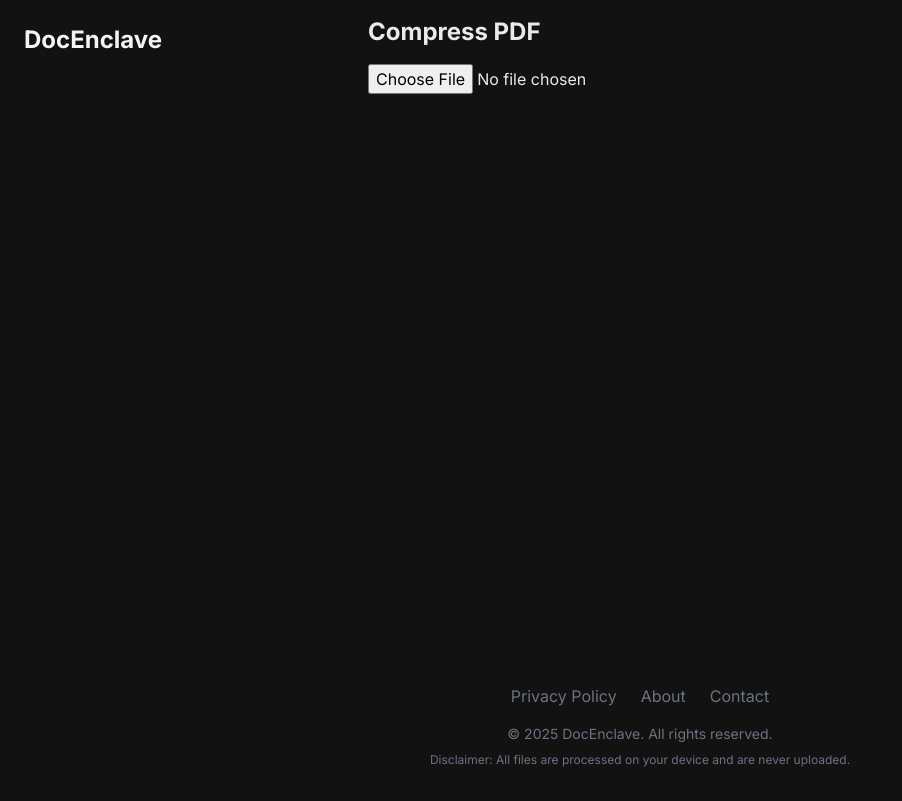
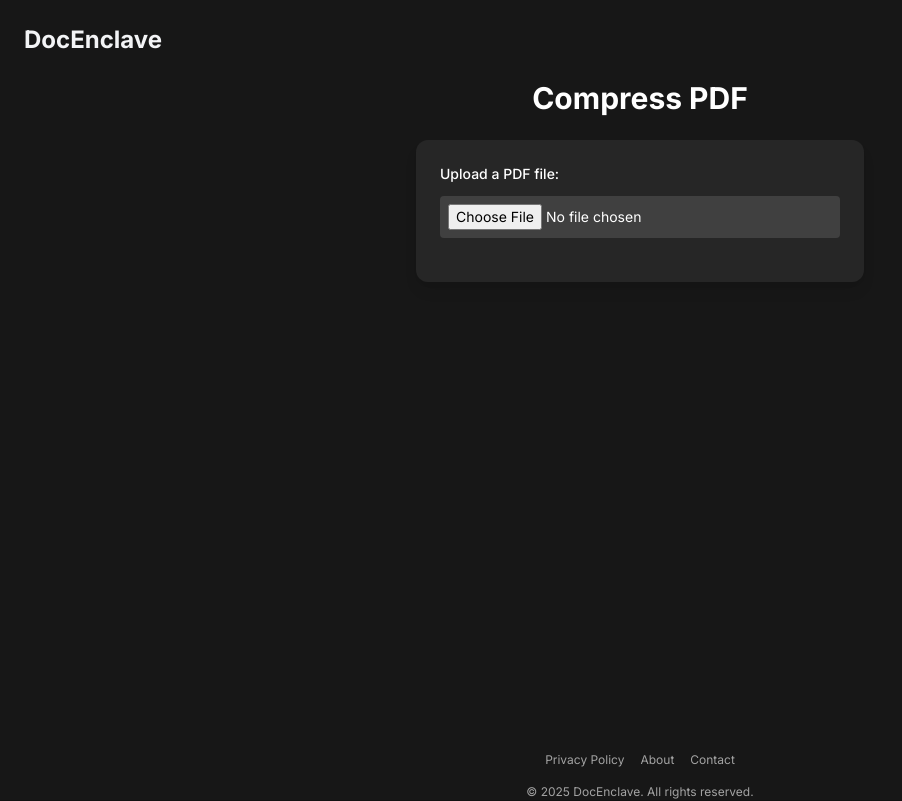
Before and after one commit to Swarnadeep17/docenclave, a Next.js app: page /compress-pdf in a window 1280 px wide. Shown: the top 801 px of the page, without its empty margins (0-902 px from the left). Built offline with nearby package versions, Linux system fonts and the light colour scheme.

Commit message:
Update CompressTool.js

```diff
--- a/src/app/compress-pdf/CompressTool.js
+++ b/src/app/compress-pdf/CompressTool.js
@@ -1,18 +1,16 @@
 "use client";
 
-import React, { useEffect, useState, useRef } from "react";
-import { PDFDocument } from "pdf-lib";
+import React, { useState, useEffect } from "react";
+import { PDFDocument, rgb } from "pdf-lib";
 import { saveAs } from "file-saver";
 
 export default function CompressTool() {
   const [pdfFile, setPdfFile] = useState(null);
+  const [pdfjsLib, setPdfjsLib] = useState(null);
+  const [quality, setQuality] = useState(60);
   const [compressedPdfUrl, setCompressedPdfUrl] = useState(null);
-  const [quality, setQuality] = useState(60);
   const [isPreviewing, setIsPreviewing] = useState(false);
-  const [pdfjsLib, setPdfjsLib] = useState(null);
-  const canvasRef = useRef(null);
 
-  // ✅ Load pdfjs-dist ONLY in browser
   useEffect(() => {
     const loadPdfjs = async () => {
       if (typeof window !== "undefined") {
@@ -25,7 +23,7 @@
     loadPdfjs();
   }, []);
 
-  const handleUpload = async (e) => {
+  const handleUpload = (e) => {
     const file = e.target.files[0];
     if (file && file.type === "application/pdf") {
       setPdfFile(file);
@@ -35,11 +33,19 @@
   };
 
   const compressPDF = async () => {
+    console.log("PDF File:", pdfFile);
+    console.log("pdfjsLib:", pdfjsLib);
+
     if (!pdfFile || !pdfjsLib) return;
 
-    const arrayBuffer = await pdfFile.arrayBuffer();
-    const pdf = await pdfjsLib.getDocument({ data: arrayBuffer }).promise;
-    const pdfDoc = await PDFDocument.create();
+    const fileReader = new FileReader();
+    fileReader.onload = async function () {
+      const typedarray = new Uint8Array(this.result);
+
+      const loadingTask = pdfjsLib.getDocument({ data: typedarray });
+      const pdf = await loadingTask.promise;
+
+      const compressedPdfDoc = await PDFDocument.create();
 
       for (let i = 0; i < pdf.numPages; i++) {
         const page = await pdf.getPage(i);
@@ -50,41 +56,47 @@
         canvas.width = viewport.width;
         canvas.height = viewport.height;
 
-      await page.render({ canvasContext: context, viewport }).promise;
+        const renderTask = page.render({ canvasContext: context, viewport });
+        await renderTask.promise;
 
         const imgData = canvas.toDataURL("image/jpeg", quality / 100);
-      const embeddedImg = await pdfDoc.embedJpg(imgData);
-      const newPage = pdfDoc.addPage([viewport.width, viewport.height]);
+        const imgBytes = await fetch(imgData).then((res) => res.arrayBuffer());
 
-      newPage.drawImage(embeddedImg, {
+        const img = await compressedPdfDoc.embedJpg(imgBytes);
+        const pageRef = compressedPdfDoc.addPage([img.width, img.height]);
+        pageRef.drawImage(img, {
           x: 0,
           y: 0,
-        width: viewport.width,
-        height: viewport.height,
+          width: img.width,
+          height: img.height,
         });
       }
 
-    const compressedBytes = await pdfDoc.save();
-    const blob = new Blob([compressedBytes], { type: "application/pdf" });
+      const pdfBytes = await compressedPdfDoc.save();
+      const blob = new Blob([pdfBytes], { type: "application/pdf" });
       const url = URL.createObjectURL(blob);
       setCompressedPdfUrl(url);
-    setIsPreviewing(false);
+    };
+
+    fileReader.readAsArrayBuffer(pdfFile);
   };
 
   return (
-    <div className="p-4 max-w-xl mx-auto">
-      <h1 className="text-2xl font-bold mb-4">Compress PDF</h1>
+    <div className="bg-neutral-900 text-white min-h-screen flex flex-col items-center justify-start px-4 pt-20">
+      <h1 className="text-3xl font-bold mb-6 text-center">Compress PDF</h1>
 
+      <div className="bg-neutral-800 p-6 rounded-xl w-full max-w-md shadow-lg">
+        <label className="block mb-3 text-sm font-medium">Upload a PDF file:</label>
         <input
           type="file"
           accept="application/pdf"
           onChange={handleUpload}
-        className="mb-4"
+          className="w-full bg-neutral-700 text-sm p-2 rounded mb-5"
         />
 
         {isPreviewing && (
-        <div>
-          <label className="block font-medium mb-2">
+          <>
+            <label className="block mb-2 text-sm font-medium">
               Compression Quality: {quality}%
             </label>
             <input
@@ -98,24 +110,32 @@
             />
             <button
               onClick={compressPDF}
-            className="bg-blue-600 text-white px-4 py-2 rounded"
+              className="w-full bg-blue-600 hover:bg-blue-700 py-2 rounded font-semibold"
             >
               Compress Now
             </button>
-        </div>
+          </>
         )}
 
         {compressedPdfUrl && (
-        <div className="mt-6">
           <a
             href={compressedPdfUrl}
             download={`compressed_${pdfFile.name}`}
-            className="text-green-600 underline"
+            className="mt-5 block text-center text-green-400 underline"
           >
             Download Compressed PDF
           </a>
+        )}
       </div>
-      )}
+
+      <footer className="text-xs mt-auto pt-20 text-neutral-400">
+        <div className="flex justify-center space-x-4">
+          <a href="/privacy" className="hover:underline">Privacy Policy</a>
+          <a href="/about" className="hover:underline">About</a>
+          <a href="/contact" className="hover:underline">Contact</a>
+        </div>
+        <p className="mt-4">&copy; 2025 DocEnclave. All rights reserved.</p>
+      </footer>
     </div>
   );
 }
```
Lines whose indentation alone changed are shown as unchanged.
